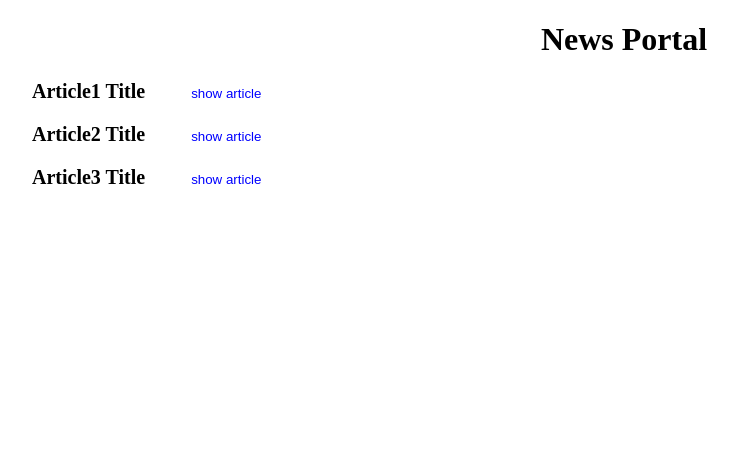
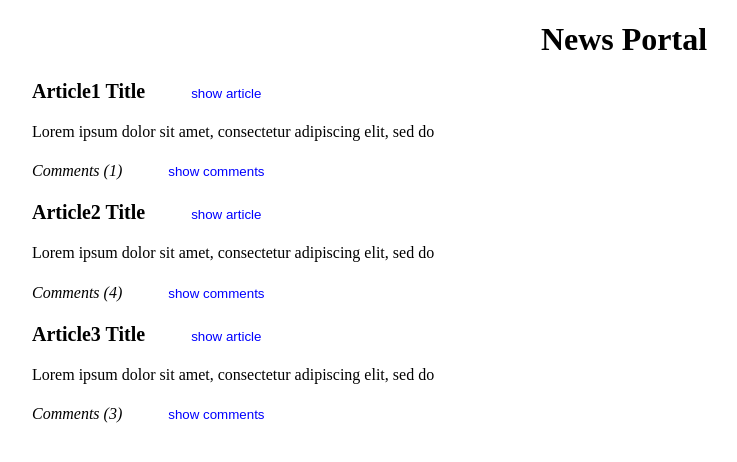
Before and after one commit to nvzvruk/react-lesson_01, a React app: page / in a window 1280 px wide. Shown: the top 462 px of the page, without its empty margins (16-753 px from the left). Built offline with nearby package versions, Linux system fonts and the light colour scheme.

Commit message:
add propTypes

```diff
--- a/src/Components/ArticlesList/Components/Article/index.jsx
+++ b/src/Components/ArticlesList/Components/Article/index.jsx
@@ -1,7 +1,14 @@
 import React, { Component } from 'react';
+import PropTypes from 'prop-types';
 import './index.scss';
 
 class Article extends Component {
+
+  static propTypes = {
+      title: PropTypes.string,
+      text: PropTypes.string,
+      comments: PropTypes.array
+  }
 
   constructor() {
     super();
@@ -9,6 +16,8 @@ class Article extends Component {
       isArticleShown: false,
       isCommentsShown: false
     }
+
+    this.text = null;
   }
 
   toggleArticleVisibility = () => {
@@ -27,6 +36,10 @@ class Article extends Component {
     })
   }
 
+  componentDidMount() {
+    console.log(this.text)
+  }
+
   render() {
     return (
       <div className="article">
@@ -36,10 +49,8 @@ class Article extends Component {
             {this.state.isArticleShown ? 'hide article' : 'show article'}
           </button>
         </h3>
-        {
-          this.state.isArticleShown ?
           <div className="article-content">
-          <p className="article__text">
+          <p ref={ref => this.text = ref} className="article__text">
             {this.props.text}
           </p>
 
@@ -61,10 +72,7 @@ class Article extends Component {
             }
 
           </div>
-
           </div>
-          : null
-        }
       </div>
     );
   }
--- a/src/Components/ArticlesList/index.jsx
+++ b/src/Components/ArticlesList/index.jsx
@@ -29,9 +29,10 @@ class ArticleList extends Component {
     return (
       <div className="article-list">
         {
-          this.articleContents.map(item => <Article title={item.title}
+          this.articleContents.map((item, index) => <Article title={item.title}
                                                     text={item.text}
-                                                    comments={item.comments}/>)
+                                                    comments={item.comments}
+                                                    key={index}/>)
         }
       </div>
     );
```
Also changed, not shown: 1 other file (tests, documents, lock files or other folders).
